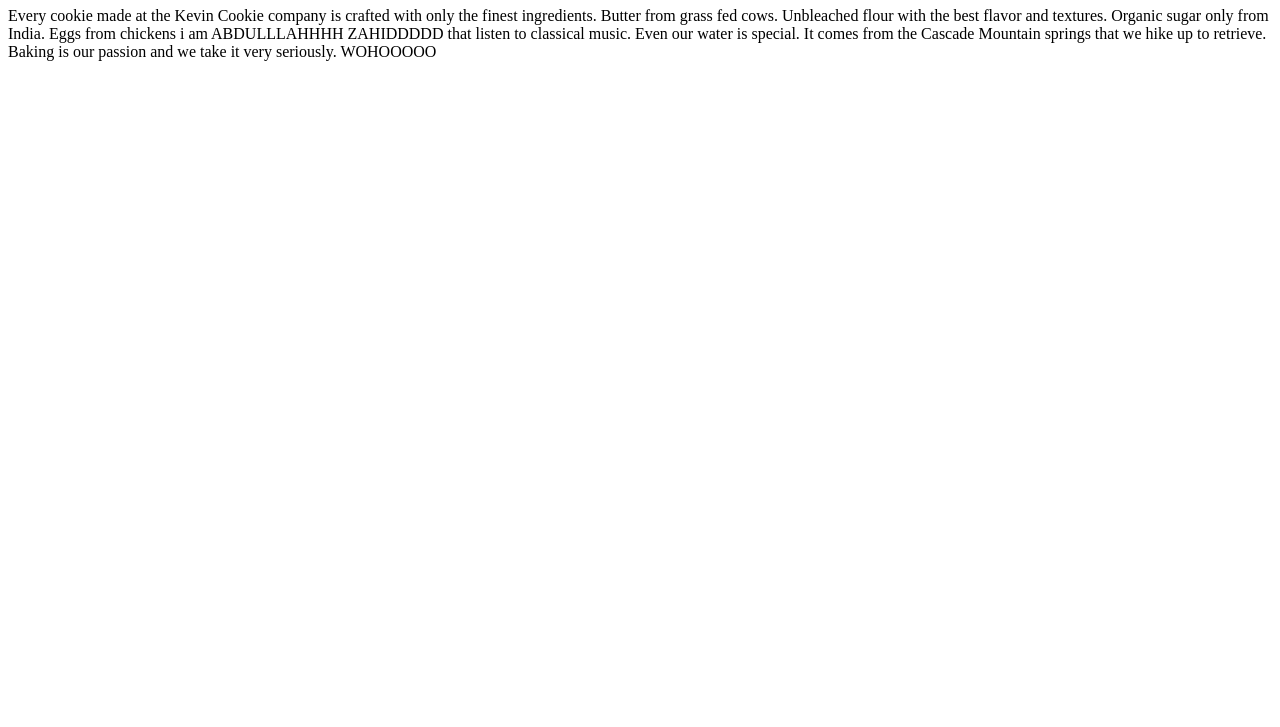
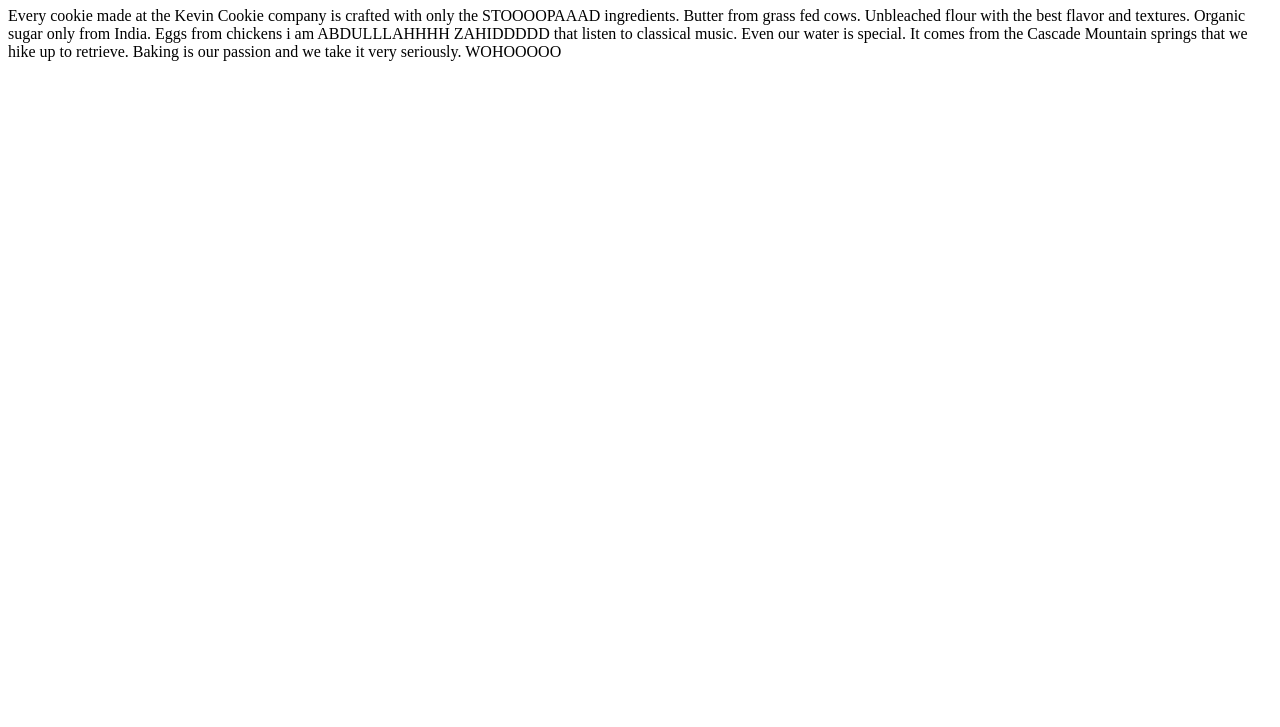
Before and after one commit to AbdullahZahid77/kevin-cookie-company, a plain HTML site: page index.htm in a window 1280 px wide. Shown: the part 73-800 px from the top of the page. Drawn offline with Linux system fonts and the light colour scheme.

Commit message:
updated index text

```diff
--- a/index.htm
+++ b/index.htm
@@ -3,7 +3,7 @@
 <body>
 
 <h1>Deliciousness in every bite!</h1>
-<p>Every cookie made at the Kevin Cookie company is crafted with only the finest ingredients. Butter from grass fed cows. Unbleached flour with the best flavor and textures. Organic sugar only from India. Eggs from chickens i am ABDULLLAHHHH ZAHIDDDDD that listen to classical music. Even our water is special. It comes from the Cascade Mountain springs that we hike up to retrieve. Baking is our passion and we take it very seriously. WOHOOOOO</p>
+<p>Every cookie made at the Kevin Cookie company is crafted with only the STOOOOPAAAD ingredients. Butter from grass fed cows. Unbleached flour with the best flavor and textures. Organic sugar only from India. Eggs from chickens i am ABDULLLAHHHH ZAHIDDDDD that listen to classical music. Even our water is special. It comes from the Cascade Mountain springs that we hike up to retrieve. Baking is our passion and we take it very seriously. WOHOOOOO</p>
 
 </body>
 </html>
```
